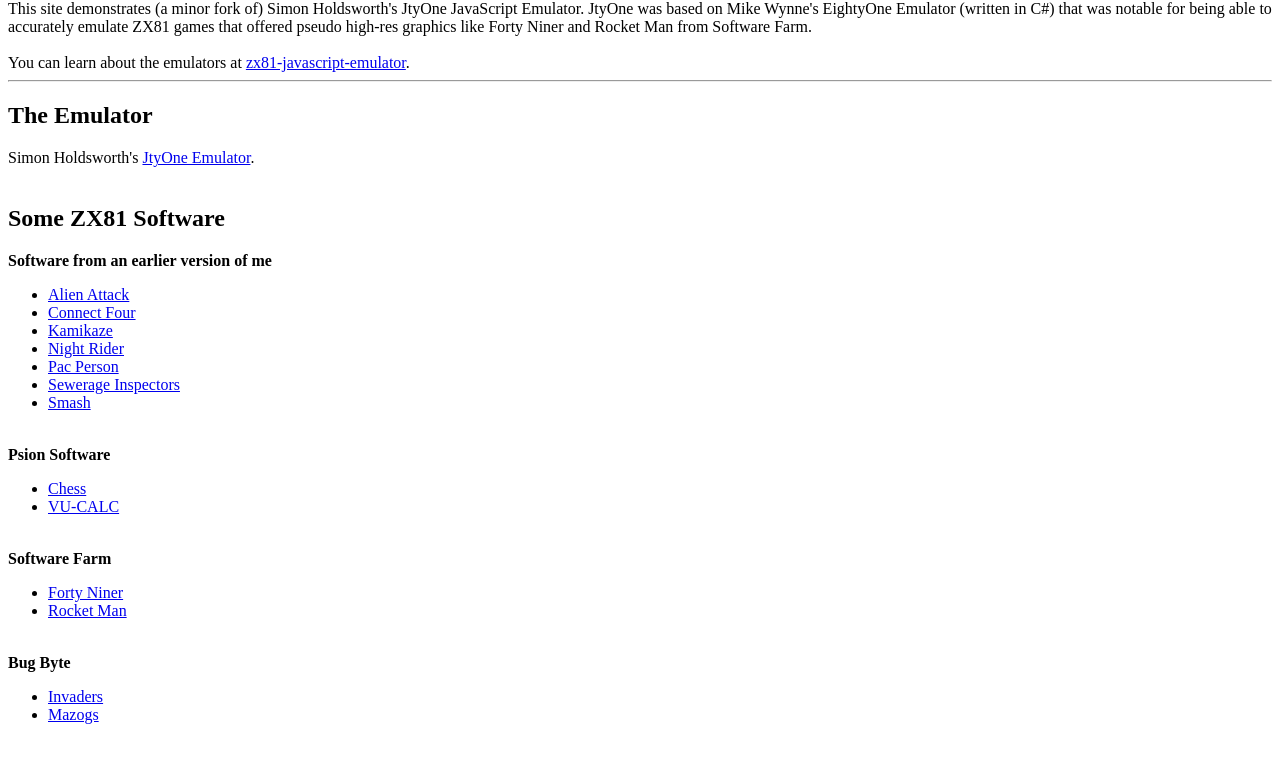
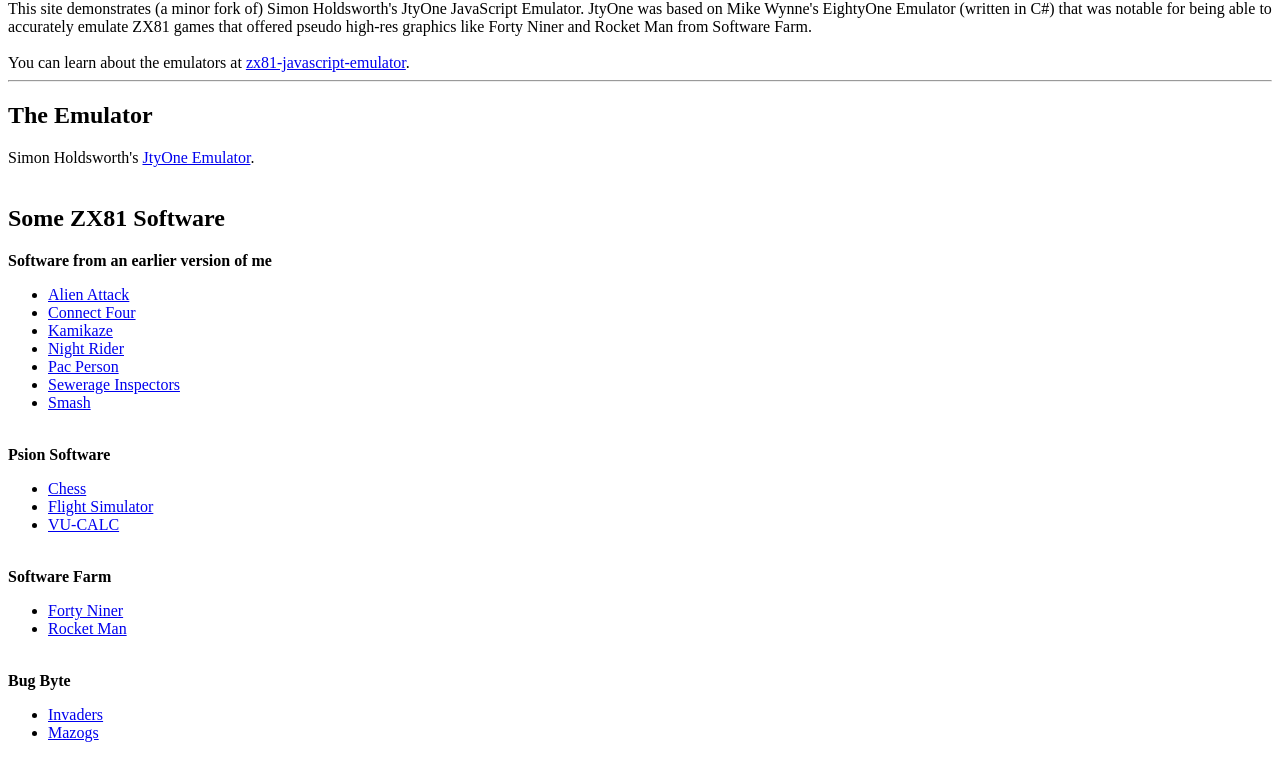
Before and after one commit to hammingweight/hammingweight.github.io, a plain HTML site: page index.html in a window 1280 px wide. Shown: the part 66-824 px from the top of the page. Drawn offline with Linux system fonts and the light colour scheme.

Commit message:
Add Flight Simulation.

```diff
--- a/index.html
+++ b/index.html
@@ -35,6 +35,7 @@ Simon Holdsworth's <A HREF="zx81.html">JtyOne Emulator</A>.
 <B>Psion Software</B>
 <UL>
 <LI><A HREF="zx81.html?id=1">Chess</A></LI>
+<LI><A HREF="zx81.html?id=16">Flight Simulator</A></LI>
 <LI><A HREF="zx81.html?id=2">VU-CALC</A></LI>
 </UL>
 
```
Also changed, not shown: 5 other files.
